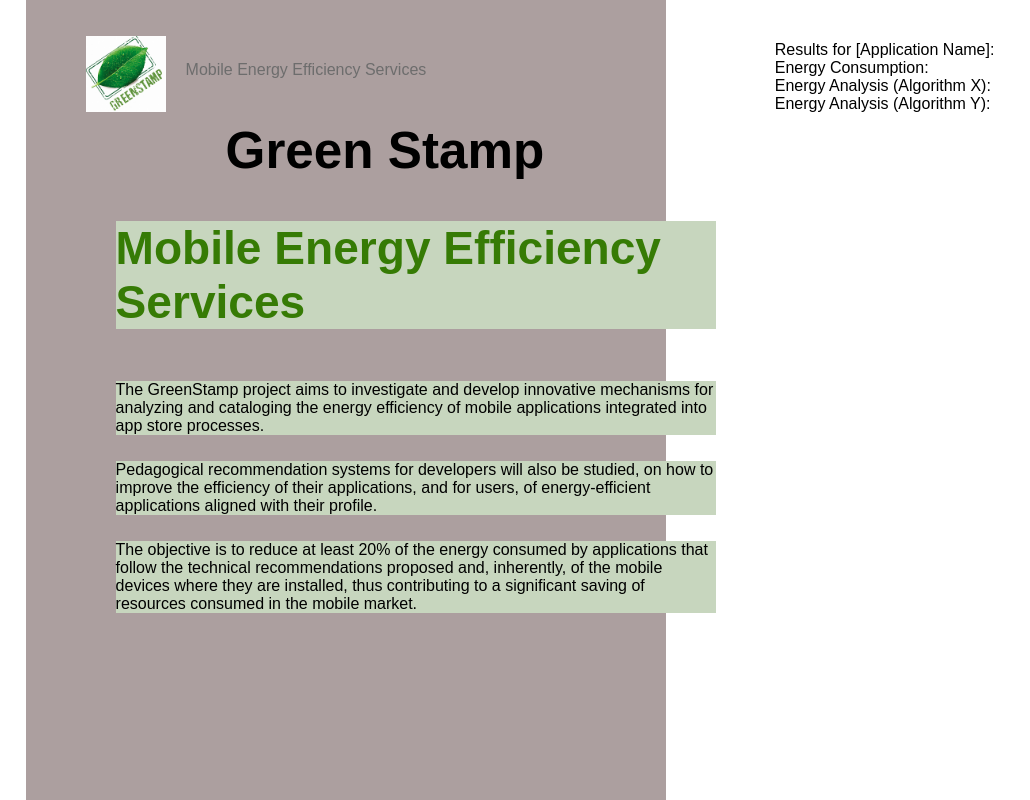
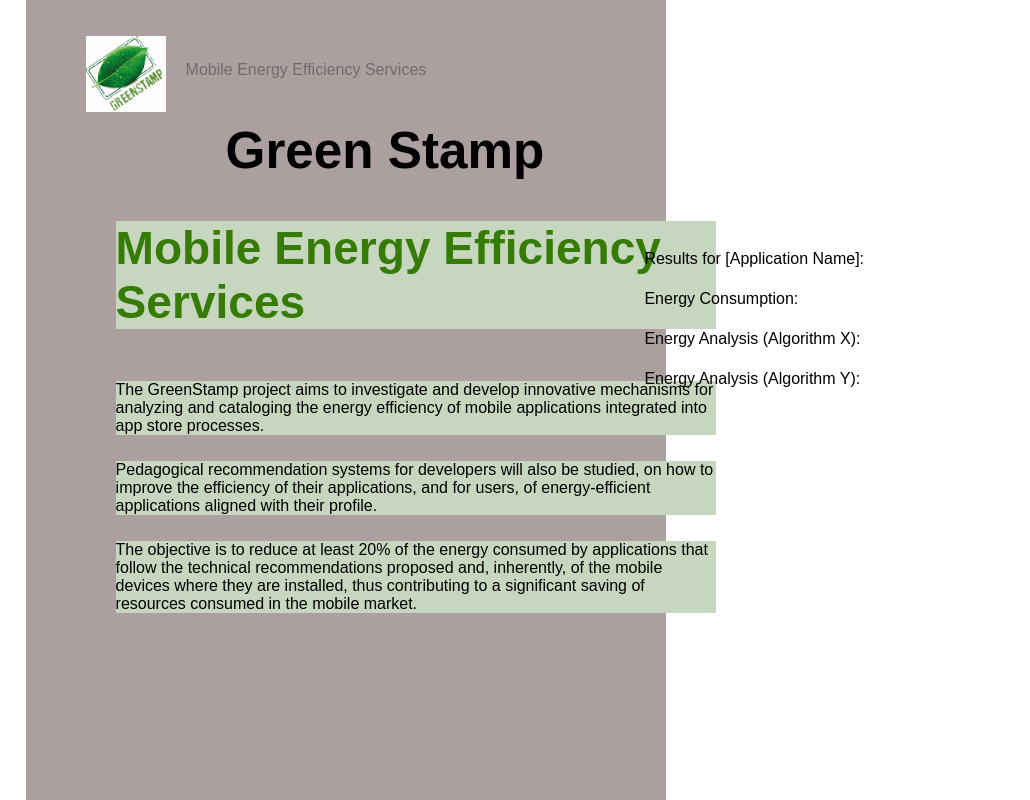
Before and after one commit to caixa-magica-software/greenstamp-web, a React (Create React App) app: page / in a window 1280 px wide. Shown: the whole page, without its empty margins (0-1030 px from the left). Built offline with nearby package versions, Linux system fonts and the light colour scheme; no server answers.

Commit message:
Adjusted the app info position

```diff
--- a/src/components/HomePageContent.js
+++ b/src/components/HomePageContent.js
@@ -57,30 +57,28 @@
       </div>
 
       <div className={classes.rightBox}>
-        <p className={classes.results}>
         {results !== undefined ? (
           results
         ) : (
           <Fragment>
-              <label>
+            <label className={classes.resultsInfo1}>
               Results for [Application Name]:
               <br />
             </label>
-              <label>
+            <label className={classes.resultsInfo2}>
               Energy Consumption:
               <br />
             </label>
-              <label>
+            <label className={classes.resultsInfo3}>
               Energy Analysis (Algorithm X):
               <br />
             </label>
-              <label>
+            <label className={classes.resultsInfo4}>
               Energy Analysis (Algorithm Y):
               <br />
             </label>
           </Fragment>
         )}
-        </p>
       </div>
     </Fragment>
   );
--- a/src/components/HomePageContent.module.css
+++ b/src/components/HomePageContent.module.css
@@ -104,10 +104,39 @@
   font-family: Arial, sans-serif;
 }
 
-.results {
+.resultsInfo1 {
   position: absolute;
-  top: 25px;
-  right: 260px;
+  top: 250px;
+  right: 10px;
+  width: 600px;
 
   font-size: clamp(1rem, 1.2vw, 1.4rem);
 }
+
+.resultsInfo2 {
+  position: absolute;
+  top: 290px;
+  right: 10px;
+  width: 600px;
+
+  font-size: clamp(1rem, 1.2vw, 1.4rem);
+}
+
+.resultsInfo3 {
+  position: absolute;
+  top: 330px;
+  right: 10px;
+  width: 600px;
+
+  font-size: clamp(1rem, 1.2vw, 1.4rem);
+}
+
+.resultsInfo4 {
+  position: absolute;
+  top: 370px;
+  right: 10px;
+  width: 600px;
+
+  text-align: left;
+  font-size: clamp(1rem, 1.2vw, 1.4rem);
+}
```
Lines whose indentation alone changed are shown as unchanged.
